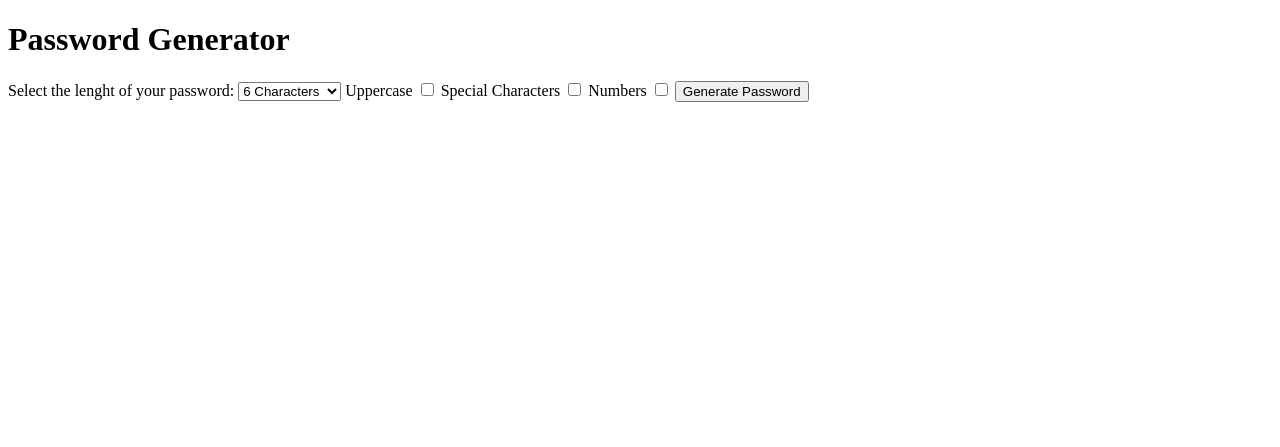
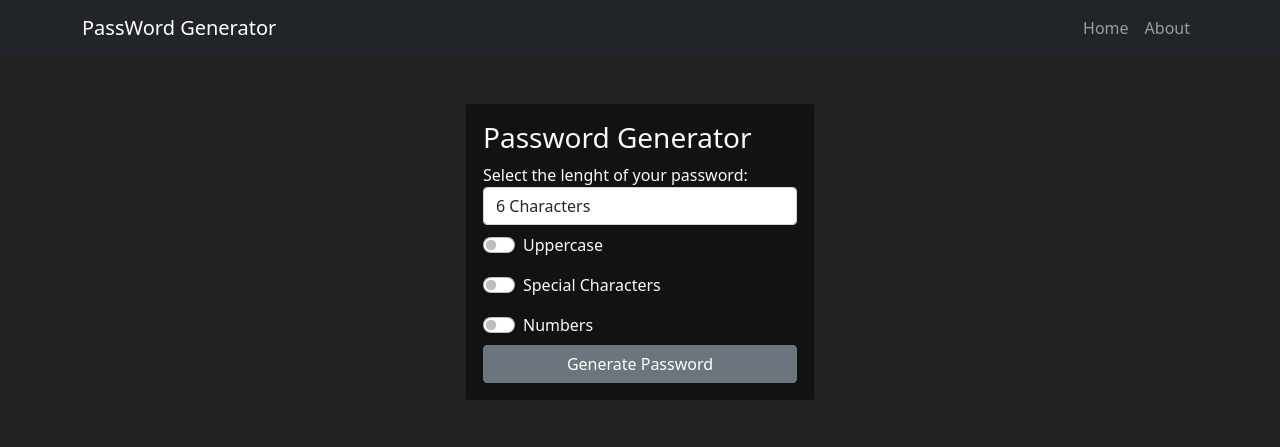
Before and after one commit to DamianRondinon/Project1-django-python, a Django app: page / in a window 1280 px wide. Shown: the top 447 px of the page. Run offline with Django 4.2, Linux system fonts and the light colour scheme.

Commit message:
django project completed

```diff
--- a/django_password_generator/urls.py
+++ b/django_password_generator/urls.py
@@ -19,7 +19,7 @@ from generator import views
 
 urlpatterns = [
    # path('admin/', admin.site.urls),
-   path('about', views.about),
-   path('', views.home),
+   path('about', views.about, name='about'),
+   path('', views.home, name='home'),
    path('generate-password', views.password, name='password'),
 ]
--- a/generator/templates/generator_html/home.html
+++ b/generator/templates/generator_html/home.html
@@ -1,16 +1,14 @@
-<!DOCTYPE html>
-<html lang="en">
-  <head>
-    <meta charset="UTF-8" />
-    <meta http-equiv="X-UA-Compatible" content="IE=edge" />
-    <meta name="viewport" content="width=device-width, initial-scale=1.0" />
-    <title>Home</title>
-  </head>
-  <body>
-    <form action="{% url 'password' %}">
-      <h1>Password Generator</h1>
+{% extends 'generator_html/layout.html' %} {% block content %}
+
+<div class="col-md-4 offset-md-4">
+  <form
+    action="{% url 'password' %}"
+    class="card card-body p6"
+    style="background-color: #121212"
+  >
+    <h1 class="h3">Password Generator</h1>
     <label for="length">Select the lenght of your password: </label>
-      <select name="length" id="length">
+    <select name="length" id="length" class="form-control">
       <option value="6">6 Characters</option>
       <option value="7">7 characters</option>
       <option value="8">8 characters</option>
@@ -21,15 +19,39 @@
       <option value="13">13 characters</option>
       <option value="14">14 characters</option>
     </select>
-      <label for="uppercase">Uppercase</label>
-      <input type="checkbox" name="uppercase" id="uppercase">
 
-      <label for="special">Special Characters</label>
-      <input type="checkbox" name="special" id="special">
+    <div class="form-check form-switch my-2">
+      <label for="uppercase" class="form-check-label">Uppercase</label>
+      <input
+        type="checkbox"
+        name="uppercase"
+        id="uppercase"
+        class="form-check-input"
+      />
+    </div>
 
-      <label for="number">Numbers</label>
-      <input type="checkbox" name="numbers" id="numbers">
+    <div class="form-check form-switch my-2">
+      <label for="special" class="form-check-label">Special Characters</label>
+      <input
+        type="checkbox"
+        name="special"
+        id="special"
+        class="form-check-input"
+      />
+    </div>
 
-      <button>Generate Password</button>
-  </body>
-</html>
+    <div class="form-check form-switch my-2">
+      <label for="number" class="form-check-label">Numbers</label>
+      <input
+        type="checkbox"
+        name="numbers"
+        id="numbers"
+        class="form-check-input"
+      />
+    </div>
+
+    <button class="btn btn-secondary">Generate Password</button>
+  </form>
+</div>
+
+{% endblock %}
--- a/generator/templates/generator_html/layout.html
+++ b/generator/templates/generator_html/layout.html
@@ -5,8 +5,18 @@
     <meta http-equiv="X-UA-Compatible" content="IE=edge" />
     <meta name="viewport" content="width=device-width, initial-scale=1.0" />
     <title>Pasword Generator</title>
+    <link
+      href="https://cdn.jsdelivr.net/npm/bootstrap@5.1.3/dist/css/bootstrap.min.css"
+      rel="stylesheet"
+      integrity="sha384-1BmE4kWBq78iYhFldvKuhfTAU6auU8tT94WrHftjDbrCEXSU1oBoqyl2QvZ6jIW3"
+      crossorigin="anonymous"
+    />
   </head>
-  <body>
-    {% block content %}
+  <body style="background-color: #212121" ;>
+    {% include 'generator_html/partials/_navbar.html' %}
+
+    <div class="container p-5 text-light">
+      {% block content %} {% endblock %}
+    </div>
   </body>
 </html>
--- /dev/null
+++ b/generator/templates/generator_html/partials/_navbar.html
@@ -0,0 +1,26 @@
+<nav class="navbar navbar-expand-lg navbar-dark bg-dark">
+  <div class="container">
+    <a class="navbar-brand" href="{% url 'home' %}">PassWord Generator</a>
+    <button
+      class="navbar-toggler"
+      type="button"
+      data-bs-toggle="collapse"
+      data-bs-target="#navbarNav"
+      aria-controls="navbarNav"
+      aria-expanded="false"
+      aria-label="Toggle navigation"
+    >
+      <span class="navbar-toggler-icon"></span>
+    </button>
+    <div class="collapse navbar-collapse" id="navbarNav">
+      <ul class="navbar-nav ms-auto">
+        <li class="nav-item">
+          <a class="nav-link" href="{% url 'home' %}">Home</a>
+        </li>
+        <li class="nav-item">
+          <a class="nav-link" href="{% url 'about' %}">About</a>
+        </li>
+      </ul>
+    </div>
+  </div>
+</nav>
```
Also changed, not shown: generator/templates/generator_html/about.html (+27 -36 lines), generator/templates/generator_html/password.html (+7 -12 lines). Lines whose indentation alone changed are shown as unchanged.
